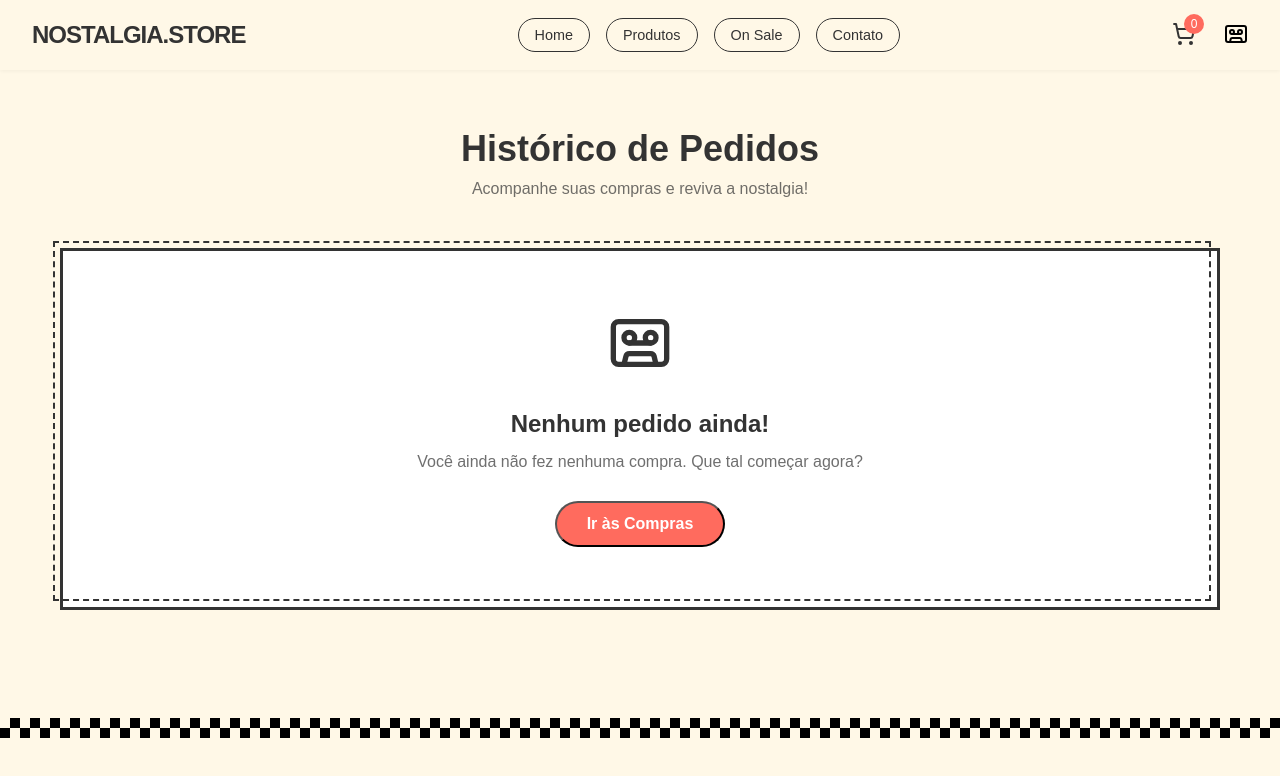
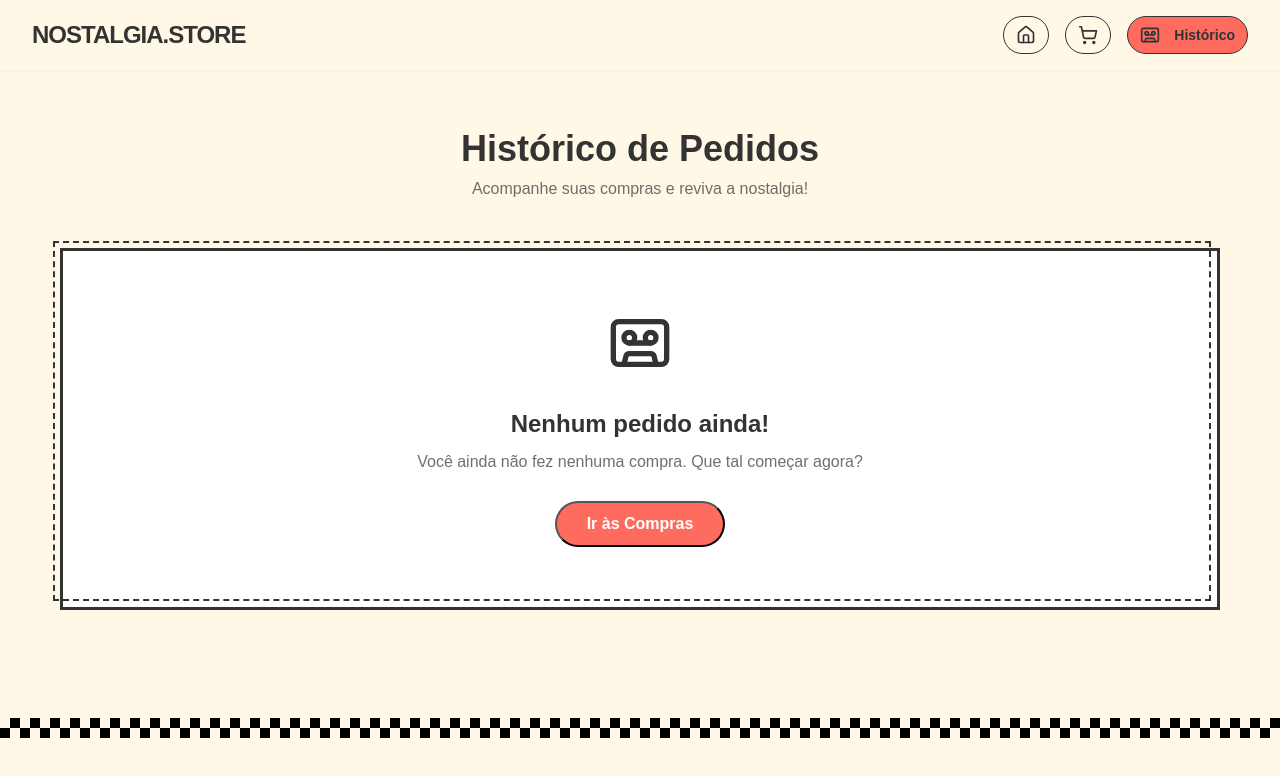
Before and after one commit to Pandor4b/Nostalgia-Store, a React (Vite) app: page /orders in a window 1280 px wide. Shown: the top 776 px of the page. Built offline with nearby package versions, Linux system fonts and the light colour scheme.

Commit message:
Changed navbar items

```diff
--- a/src/components/Navbar/index.tsx
+++ b/src/components/Navbar/index.tsx
@@ -1,7 +1,13 @@
+import {
+  LuMenu,
+  LuHouse,
+  LuHeart,
+  LuShoppingCart,
+  LuCassetteTape,
+} from "react-icons/lu";
+import { useLocation, useNavigate } from "react-router-dom";
+import { useCart } from "../../hooks/useCart";
 import * as S from "./styles";
-import { useLocation, useNavigate } from "react-router-dom";
-import { LuCassetteTape , LuMenu } from "react-icons/lu";
-import { useCart } from "../../hooks/useCart";
 
 const Navbar = () => {
   const location = useLocation();
@@ -9,10 +15,17 @@ const Navbar = () => {
   const { cartCount } = useCart();
 
   const navItems = [
-    { path: "/", label: "Home" },
-    { path: "#all-products", label: "Produtos" },
-    { path: "/#", label: "On Sale" },
-    { path: "/#", label: "Contato" },
+    { path: "/", label: "Home", icon: <LuHouse aria-label="Home" /> },
+    {
+      path: "/cart",
+      label: "Carrinho",
+      icon: <LuShoppingCart aria-label="Carrinho" />,
+    },
+    {
+      path: "/orders",
+      label: "Histórico",
+      icon: <LuCassetteTape aria-label="Histórico de Compras" />,
+    },
   ];
 
   return (
@@ -20,50 +33,37 @@ const Navbar = () => {
       <S.Logo onClick={() => navigate("/")} style={{ cursor: "pointer" }}>
         NOSTALGIA.STORE
       </S.Logo>
+
       <S.NavContainer>
-        {navItems.map((item) => (
+        {navItems.map((item) => {
+          const isActive = location.pathname === item.path;
+          return (
             <S.NavItem
+              key={item.path}
               to={item.path}
-            key={item.path}
-            $active={
-              item.path.startsWith("#")
-                ? location.hash === item.path
-                : location.pathname === item.path
-            }
+              $active={isActive}
               onClick={(e) => {
-              if (item.path.startsWith("#")) {
                 e.preventDefault();
-                const el = document.getElementById(item.path.replace("#", ""));
-                if (el) el.scrollIntoView({ behavior: "smooth" });
-                window.history.replaceState(null, "", item.path);
-              } else {
                 navigate(item.path);
-              }
               }}
+              title={item.label}
             >
-            {item.label}
+              <S.IconWrapper>
+                {item.icon}
+                {item.path === "/cart" && cartCount > 0 && (
+                  <S.CartBadge>{cartCount}</S.CartBadge>
+                )}
+              </S.IconWrapper>
+              {isActive && <span>{item.label}</span>}
             </S.NavItem>
-        ))}
+          );
+        })}
       </S.NavContainer>
 
       <S.MobileMenuButton>
-        <LuMenu></LuMenu>
+        <LuMenu />
       </S.MobileMenuButton>
-      <S.RightSection>
-        <S.CartButton onClick={() => navigate("/cart")} aria-label="Carrinho">
-          <S.CartCount>{cartCount}</S.CartCount>
-          <S.CartIcon></S.CartIcon>
-        </S.CartButton>
-        <S.CartButton
-          onClick={() => navigate("/orders")}
-          aria-label="Histórico de Pedidos"
-          style={{ marginLeft: 12 }}
-        >
-          <span color="#333">
-            <LuCassetteTape size={24}/>
-          </span>
-        </S.CartButton>
-      </S.RightSection>
+
     </S.Container>
   );
 };
--- a/src/components/Navbar/styles.ts
+++ b/src/components/Navbar/styles.ts
@@ -32,25 +32,54 @@ export const NavContainer = styled.div`
 `;
 
 export const NavItem = styled(Link)<{ $active: boolean }>`
-  position: relative;
-  padding: 8px 16px;
+  display: flex;
+  align-items: center;
+  justify-content: center;
+  gap: 8px;
+  padding: 8px 12px;
   border-radius: 20px;
-  border: 1px solid #333;
-
+   border: 1px solid #333;
   text-decoration: none;
-  font-weight: 500;
-  font-size: 0.9rem;
-
-  background-color: ${({ $active }) =>
-    $active ? '#FF6B5E' : 'transparent'};
-
-  color: ${(props)=> props.theme.colors.darkText};
+  color: ${({ theme }) => theme.colors.darkText};
+  background-color: ${({ $active, theme }) =>
+    $active ? theme.colors.coral : "transparent"};
+  font-weight: ${({ $active }) => ($active ? "bold" : "normal")};
   transition: background-color 0.3s ease;
 
+  svg {
+    font-size: 20px;
+  }
+
+  span {
+    margin-left: 6px;
+    font-size: 14px;
+  }
+
   &:hover {
-    background-color: #FF6B5E;
+    background-color: ${({ theme }) => theme.colors.coral}66;
   }
-  `;
+`;
+
+export const IconWrapper = styled.div`
+  position: relative;
+  display: flex;
+  align-items: center;
+`;
+
+export const CartBadge = styled.span`
+  position: absolute;
+  top: -6px;
+  right: -8px;
+  background-color: ${({ theme }) => theme.colors.blue};
+  color: ${({ theme }) => theme.colors.darkText};
+  font-size: 10px;
+  padding: 1px 5px;
+  border-radius: 999px;
+  font-weight: bold;
+  min-width: 16px;
+  text-align: center;
+  line-height: 1;
+`;
 
 export const RightSection = styled.div`
   display: flex;
--- a/src/styles/theme.ts
+++ b/src/styles/theme.ts
@@ -1,11 +1,5 @@
 export default {
   colors: {
-    vanilla: "#F1E8B8",
-    purple: "#5D2E8C",
-    green_100:"#CCFF66",
-    green_300:"#2EC4B6",
-    red:"#FF6666",
-
     cream: "#FFF8E7",
     coral: "#FF6B5E",
     orange: "#FFA45C",
```
Lines whose indentation alone changed are shown as unchanged.
